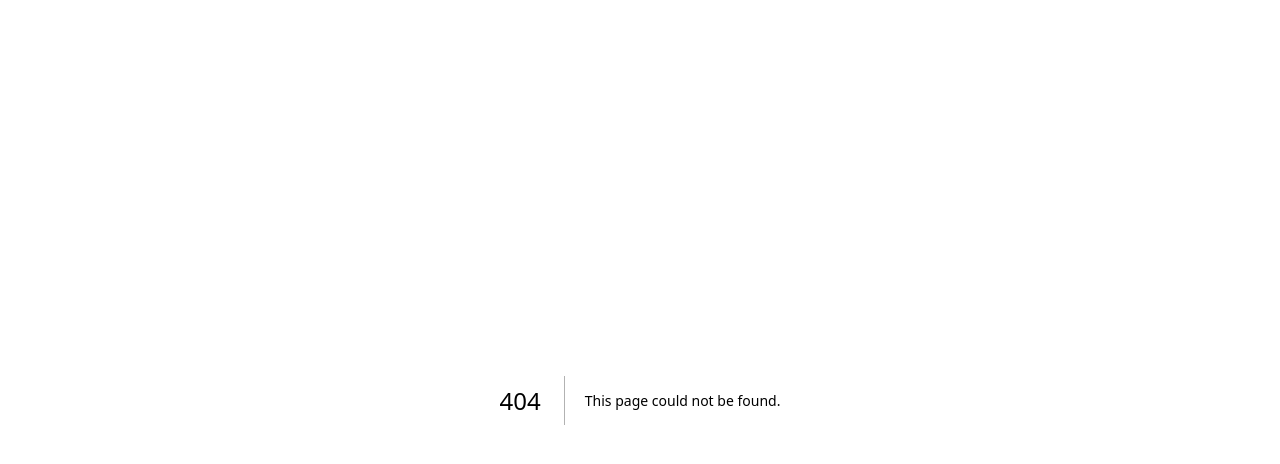
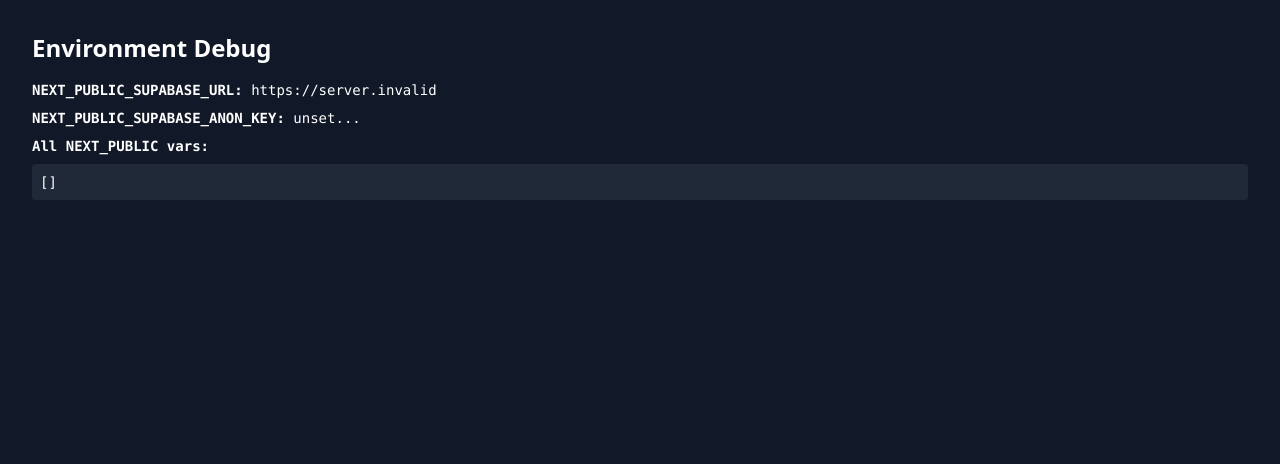
Before and after one commit to nickloveinvesting/WONDER-APP, a Next.js app: page /debug in a window 1280 px wide. Before the commit this address had no page. Shown: the top 464 px of the page. Built offline with nearby package versions, Linux system fonts and the light colour scheme; no server answers.

Commit message:
Add environment debug page

```diff
--- /dev/null
+++ b/app/debug/page.tsx
@@ -0,0 +1,31 @@
+'use client';
+
+export default function DebugPage() {
+  return (
+    <div className="p-8 bg-gray-900 text-white min-h-screen">
+      <h1 className="text-2xl font-bold mb-4">Environment Debug</h1>
+      <div className="space-y-2 font-mono text-sm">
+        <div>
+          <strong>NEXT_PUBLIC_SUPABASE_URL:</strong>{' '}
+          {process.env.NEXT_PUBLIC_SUPABASE_URL || 'UNDEFINED'}
+        </div>
+        <div>
+          <strong>NEXT_PUBLIC_SUPABASE_ANON_KEY:</strong>{' '}
+          {process.env.NEXT_PUBLIC_SUPABASE_ANON_KEY
+            ? `${process.env.NEXT_PUBLIC_SUPABASE_ANON_KEY.substring(0, 20)}...`
+            : 'UNDEFINED'}
+        </div>
+        <div>
+          <strong>All NEXT_PUBLIC vars:</strong>
+          <pre className="bg-gray-800 p-2 mt-2 rounded">
+            {JSON.stringify(
+              Object.keys(process.env).filter(key => key.startsWith('NEXT_PUBLIC')),
+              null,
+              2
+            )}
+          </pre>
+        </div>
+      </div>
+    </div>
+  );
+}
```
